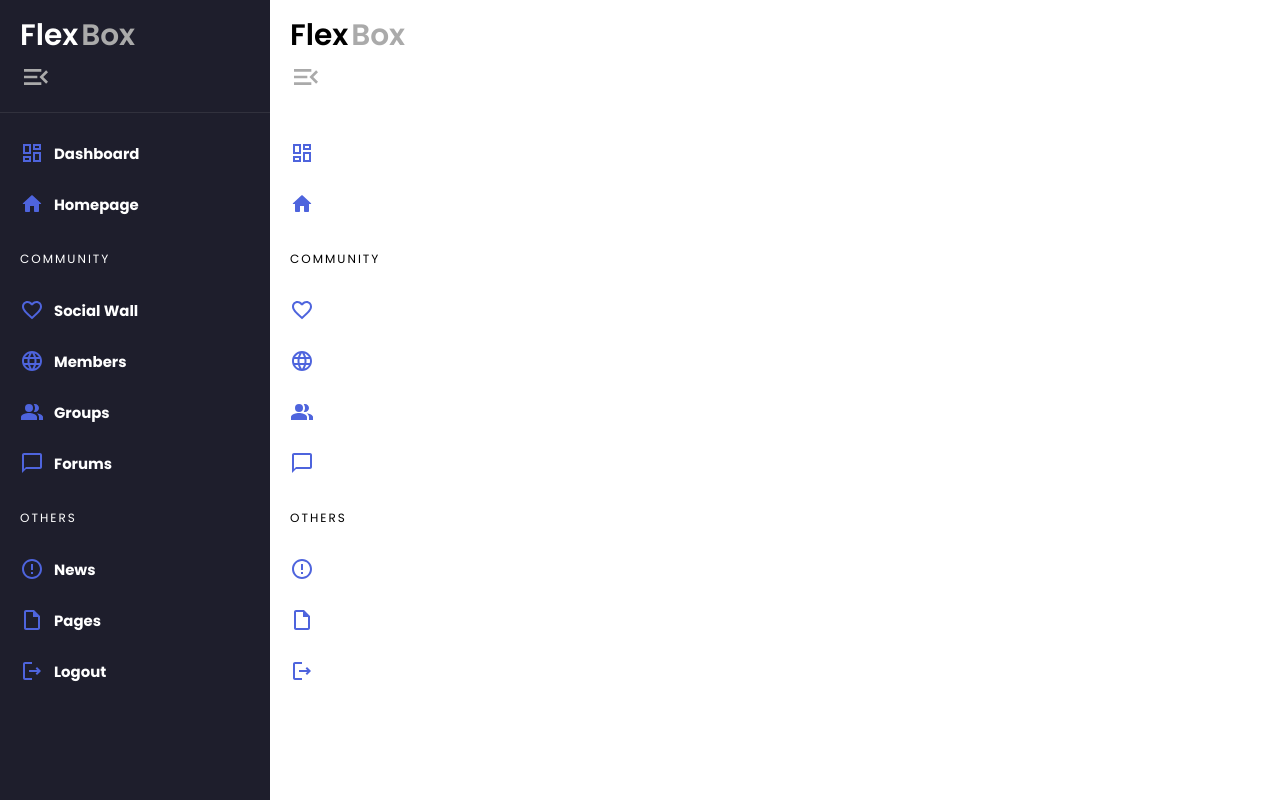
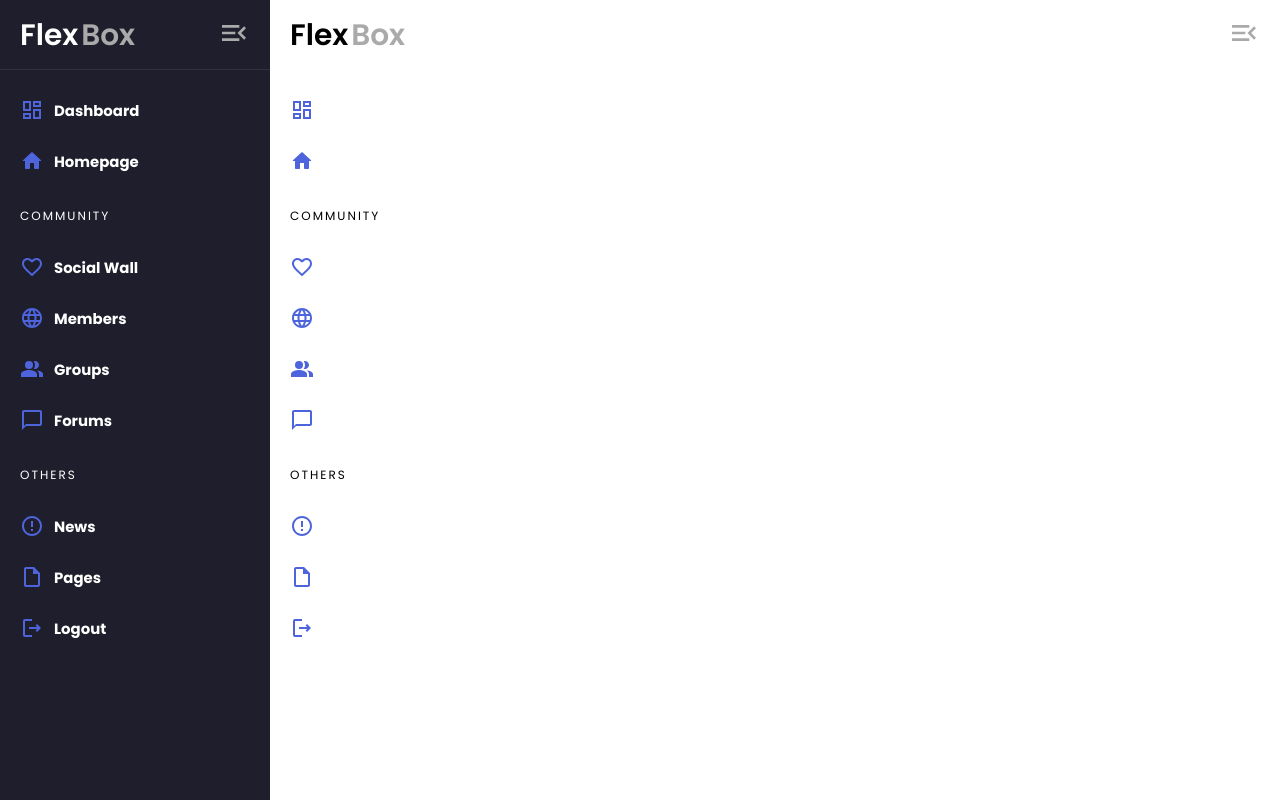
Before and after one commit to GECR-flexBox/flexBox, a Next.js app: page /components/Sidebar in a window 1280 px wide. Built offline with nearby package versions, Linux system fonts and the light colour scheme; a web font is replaced by a local one.

Commit message:
fixing aside header

```diff
--- a/pages/_app.js
+++ b/pages/_app.js
@@ -1,6 +1,6 @@
 import Layout from '../components/layout'
-import '@/styles/globals.css'
-
+// import '@/styles/globals.css'
+import '../styles/globals.css'
 export default function App({ Component, pageProps }) {
   return (
     <Layout>
--- a/styles/Sidebar.module.css
+++ b/styles/Sidebar.module.css
@@ -6,6 +6,9 @@
 }
 
 #side_header {
+    display: flex;
+    align-items: center;
+    justify-content: space-between;
     /* align-items: center !important; */
     padding: 12.5px 20px;
     border-bottom: 1px solid #ffffff15;
```
